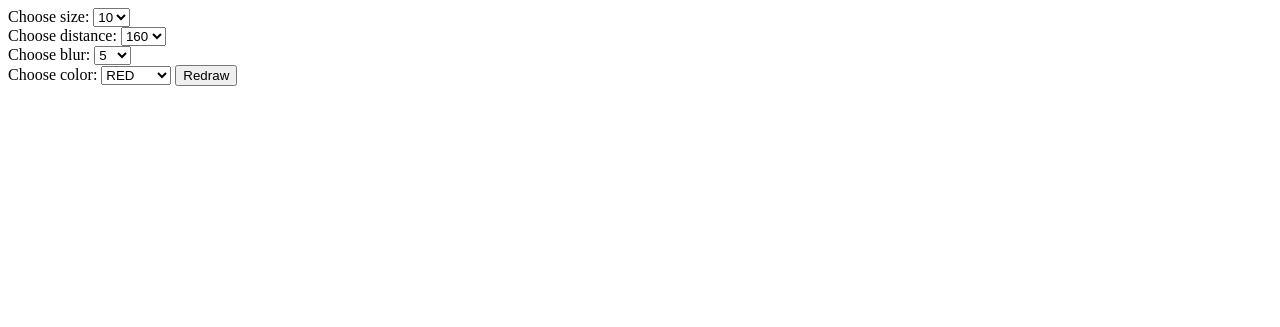
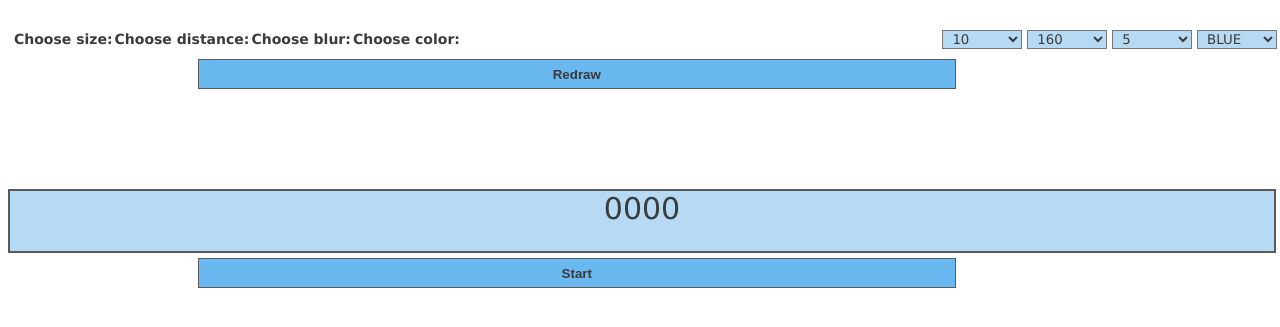
Before and after one commit to anastasiabolotnikova/troxler, a PHP site: page /data.html in a window 1280 px wide. Shown: the top 327 px of the page. Run offline with PHP 8.4, Linux system fonts and the light colour scheme.

Commit message:
Some fixes. Just see it

```diff
--- a/data.html
+++ b/data.html
@@ -1,42 +1,49 @@
 <html>
 	<head>
 		<meta http-equiv="Content-type" content="text/html; charset=windows-1252">
+		<link rel="stylesheet" type="text/css" href="style.css" />
 		<title>Toxler Test Environment</title>
 	</head>
 		<body>
 		<div>
-		<form target="toxler" action="toxler.php" method="POST">
-			<label>Choose size: </label>
+		<form target="toxler" action="toxler.phtml" method="POST">
+			<div class="parameters">
+				<label>Choose size:</label>
 				<select name="size">
 				<option value="10">10</option>
 				<option value="30">30</option>
 				<option value="60">60</option>
 				<option value="90">90</option>
 				</select>
-			</br>
-			<label>Choose distance: </label>
+
+			<label>Choose distance:</label>
 			<select name="dist">
 			<option value="160">160</option>
 			<option value="130">130</option>
 			<option value="190">190</option>
 			<option value="220">220</option>
 			</select>
-			</br>
-			<label>Choose blur: </label>
+
+			<label>Choose blur:</label>
 			<select name="blur">
 			<option value="5">5</option>
 			<option value="10">10</option>
 			<option value="15">15</option>
 			</select>
-			</br>
-			<label>Choose color: </label>
+
+			<label>Choose color:</label>
 			<select name="color">
+			<option value="blue">BLUE</option>
+			<option value="green">GREEN</option>
 			<option value="red">RED</option>
-			<option value="green">GREEN</option>
-			<option value="blue">BLUE</option>
 			</select>
-			<input type="submit" value="Redraw" />
+			</div>
+			<input class="form-submit" type="submit" value="Redraw" />
 			</form>
+			<div class="time-label"><label id="timeHere">0000</label></div>
+			<input id="butt" class="button" type="button" onclick="timeStart()" value="Start">
+
+		<script type="text/javascript" src="script.js"></script>
 		</div>
 		</body>
 </html>
--- a/index.html
+++ b/index.html
@@ -3,9 +3,9 @@
 <TITLE>Toxler Test Environment</TITLE>
 </HEAD>
 
-<FRAMESET cols=20%,80% border="0">
+<FRAMESET cols=25%,75% border="0">
 <FRAME SRC="data.html" NAME="data">
-<FRAME SRC="toxler.php" NAME="toxler">
+<FRAME SRC="toxler.phtml" NAME="toxler">
 </FRAMESET>
 
 <BODY></BODY>
--- /dev/null
+++ b/script.js
@@ -0,0 +1,19 @@
+var start = null;
+
+function timeStart(){
+	start = new Date().getTime();
+	document.getElementById('butt').onclick = function(){(timeStop())};
+	document.getElementById('butt').value = "Stop";
+}
+
+function timeStop(){
+	var stop = new Date().getTime();
+	var diff = stop - start;
+	var s = parseInt(diff, 10);
+
+	//document.write(start);
+	//document.write(stop);
+	document.getElementById('timeHere').innerHTML = s;
+	document.getElementById('butt').onclick = function(){(timeStart())};
+	document.getElementById('butt').value = "Start";
+}
--- a/style.css
+++ b/style.css
@@ -20,25 +20,75 @@
 	position: absolute;
 	top: 50%;
 	left: 50%;
-    background-color: blue;
     border-radius: 250px;
     display: block;
     overflow: hidden;
     margin: -15px;
-    -webkit-filter: blur(15px);
 }
 
 h1 {text-align:center;font-family:"Lucida Sans Unicode", "Lucida Grande", sans-serif;}
 
-.c0 { transform: rotate(0deg) translate(160px); }
-.c30 { transform: rotate(30deg) translate(160px); }
-.c60 { transform: rotate(60deg) translate(160px); }
-.c90 { transform: rotate(90deg) translate(160px); }
-.c120 { transform: rotate(120deg) translate(160px); }
-.c150 { transform: rotate(150deg) translate(160px); }
-.c180 { transform: rotate(180deg) translate(160px); }
-.c210 { transform: rotate(210deg) translate(160px); }
-.c240 { transform: rotate(240deg) translate(160px); }
-.c270 { transform: rotate(270deg) translate(160px); }
-.c300 { transform: rotate(300deg) translate(160px); }
-.c330 { transform: rotate(330deg) translate(160px); }
+.button{
+	font-weight: bold;
+	display: block;
+	margin-left: 15%;
+	margin-top: 5px;
+	height: 30px;
+	color: #3b3b3b;
+	background: #69B8F0;
+	border: 1px solid #5a5a5a;
+	border-top-color: #5a5a5a;
+	width: 60%;
+}
+
+.time-label{
+	margin-top: 100px;
+	width: 100%;
+	height: 60px;
+	color: #3b3b3b;
+	background: #B6DAF4;
+	text-align: center;
+	font-family: "Lucida Sans Unicode", "Lucida Grande", sans-serif;
+	font-size: 30px;
+	border: 2px solid #5a5a5a;
+	border-top-color: #5a5a5a;
+}
+
+.parameters{
+	width: 100%;
+    text-align: right;
+	margin-left: 5px;
+	margin-top: 30px;
+	color: #3b3b3b;
+	font-family: "Lucida Sans Unicode", "Lucida Grande", sans-serif;
+	font-size: 14px;
+	font-weight: bold;
+
+}
+
+.parameters label{
+	float: left;
+    margin: 1px;
+}
+
+.parameters select{
+	padding-left: 5px;
+	width: 80px;
+	color: #3b3b3b;
+	background: #B6DAF4;
+	font-family: "Lucida Sans Unicode", "Lucida Grande", sans-serif;
+}
+
+.form-submit{
+	font-weight: bold;
+	display: block;
+	margin-left: 15%;
+	margin-top: 10px;
+	height: 30px;
+	color: #3b3b3b;
+	background: #69B8F0;
+	border: 1px solid #5a5a5a;
+	border-top-color: #5a5a5a;
+	width: 60%;
+
+}
--- /dev/null
+++ b/test_data.txt
@@ -0,0 +1 @@
+10	160	5
```
Also changed, not shown: toxler.php (deleted, +0 -42 lines), toxler.phtml (added, +34 -0 lines). Lines whose indentation alone changed are shown as unchanged.
